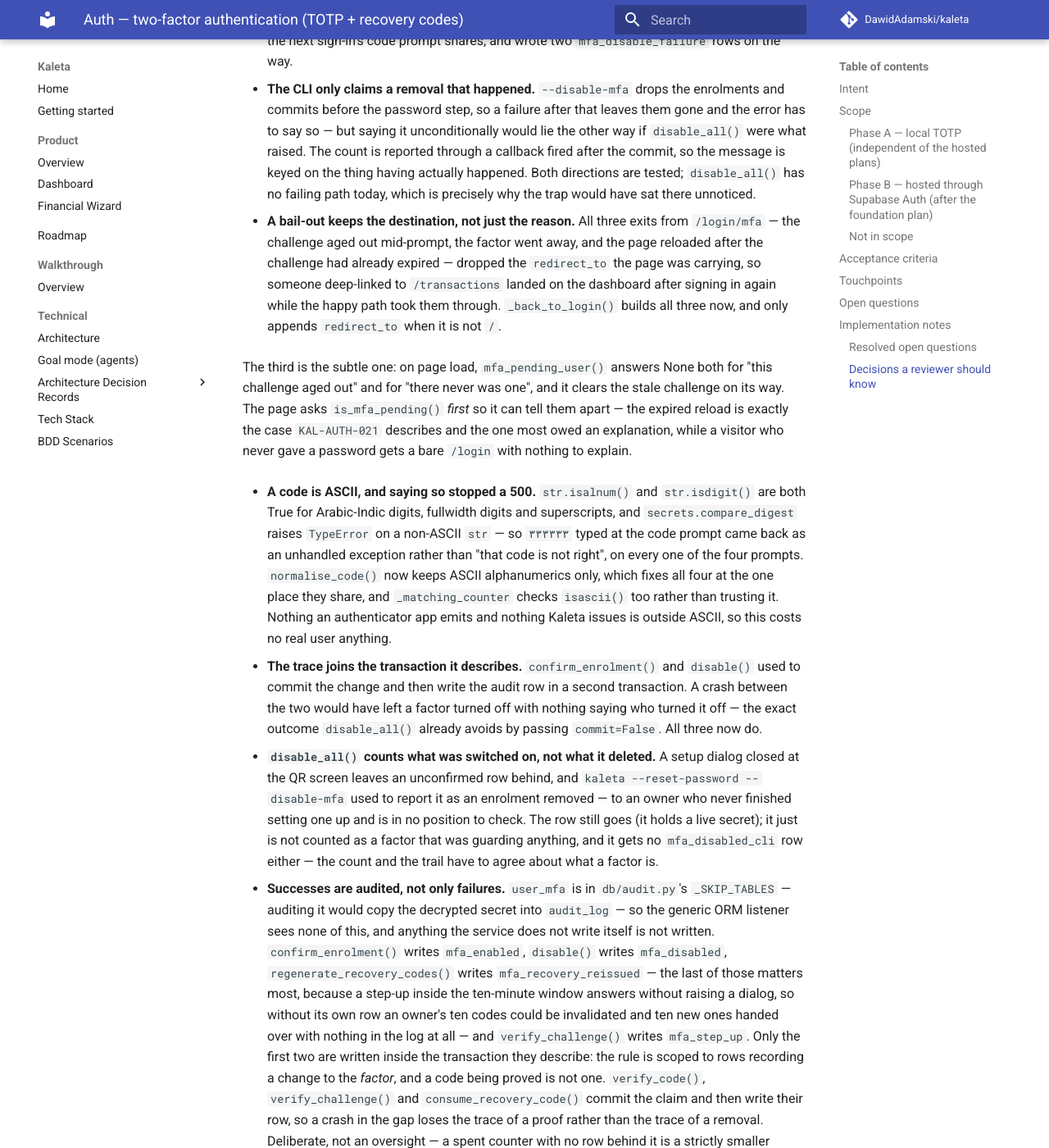
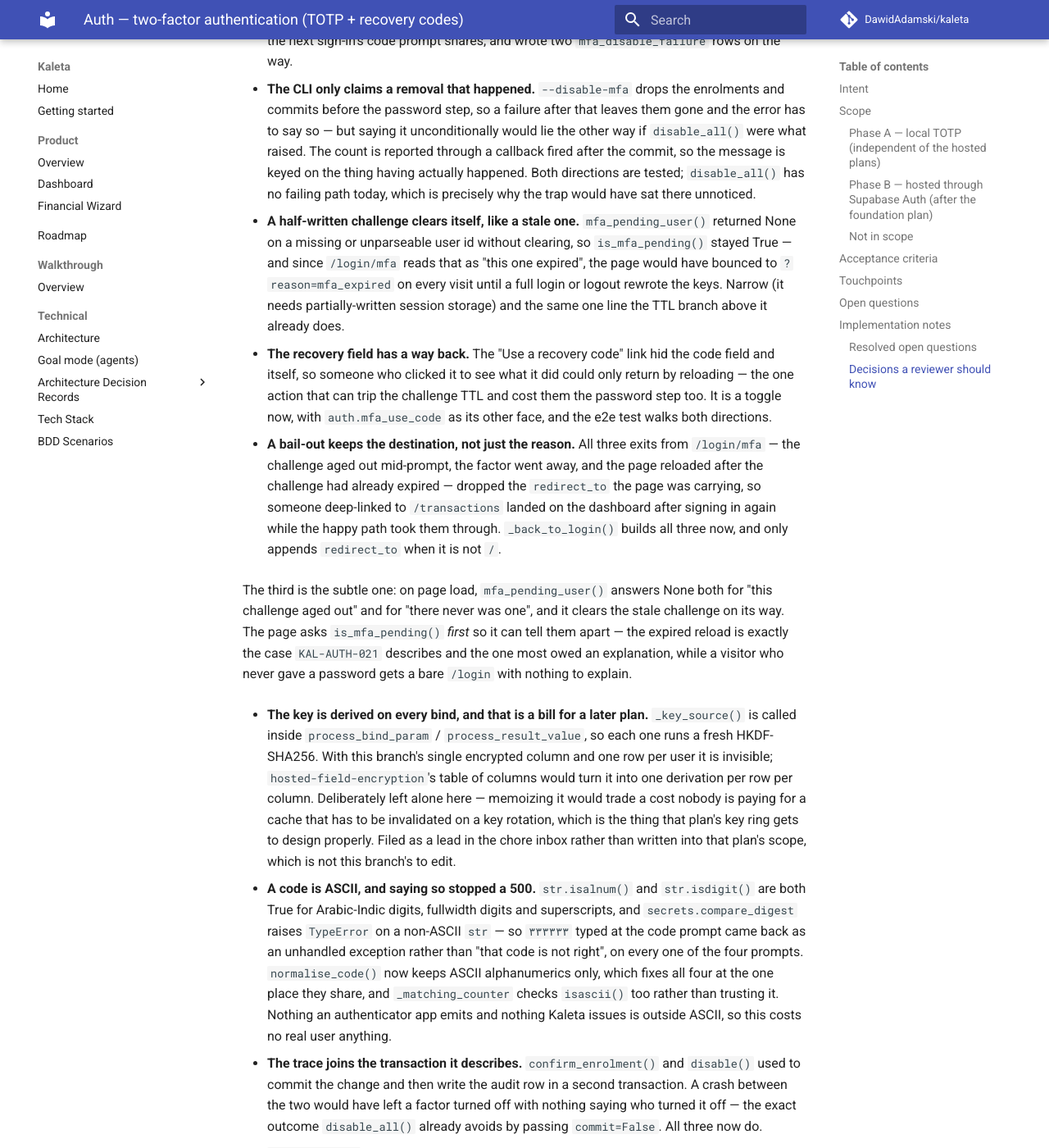
Before and after one commit to DawidAdamski/kaleta, an MkDocs documentation site: the page built from docs/plans/auth-two-factor.md, in a window 1280 px wide and 1400 px high, scrolled down 9298 px. Shown: the whole window at 82% size. Built offline with MkDocs 1.6.1 and Material for MkDocs 9.7.7, drawn with Linux system fonts in a browser that asks for light colours; comment, search, counter and statistics services are not loaded; some of the changed text lies outside the part shown.

Commit message:
fix(auth): a half-written challenge clears itself, and recovery has a way back
- `mfa_pending_user()` returned None on a missing or unparseable user id
  without clearing the challenge, so `is_mfa_pending()` stayed True — and
  `/login/mfa` reads that as "this one expired", so the page would have
  bounced to `?reason=mfa_expired` on every visit until a full login or
  logout rewrote the keys. Same one line the TTL branch above already does.
- "Use a recovery code" hid the code field and itself, leaving no way back
  except a reload — the one action that can trip the challenge TTL and cost
  the password step too. It is a toggle now, with `auth.mfa_use_code` as
  its other face; the e2e test walks both directions.

Scope corrections the review asked for, and it was right on both:

- the chore-inbox move (`docs/plans/chores.md`, `AGENTS.md`) is a change to
  the repo's process document and has nothing to do with two-factor auth.
  It is its own branch, `chore/chore-inbox-in-repo`.
- the note about `EncryptedString` re-deriving its key per bind was written
  into `hosted-field-encryption`'s Scope. Another plan's contract is not
  this branch's to edit; that file is byte-identical to main again and the
  observation is a lead in the chore inbox, with the reasoning kept here.
- the Implementation note read as if `global_db_restored` closed the
  session-factory leak. It closes the postgres half.

Co-Authored-By: Claude Opus 5 (1M context) <noreply@anthropic.com>

```diff
--- a/docs/plans/auth-two-factor.md
+++ b/docs/plans/auth-two-factor.md
@@ -471,6 +471,21 @@ item is built, and every executable acceptance criterion passes.
   directions are tested; `disable_all()` has no failing path today, which
   is precisely why the trap would have sat there unnoticed.
 
+- **A half-written challenge clears itself, like a stale one.**
+  `mfa_pending_user()` returned None on a missing or unparseable user id
+  without clearing, so `is_mfa_pending()` stayed True — and since
+  `/login/mfa` reads that as "this one expired", the page would have
+  bounced to `?reason=mfa_expired` on every visit until a full login or
+  logout rewrote the keys. Narrow (it needs partially-written session
+  storage) and the same one line the TTL branch above it already does.
+
+- **The recovery field has a way back.** The "Use a recovery code" link
+  hid the code field and itself, so someone who clicked it to see what it
+  did could only return by reloading — the one action that can trip the
+  challenge TTL and cost them the password step too. It is a toggle now,
+  with `auth.mfa_use_code` as its other face, and the e2e test walks both
+  directions.
+
 - **A bail-out keeps the destination, not just the reason.** All three
   exits from `/login/mfa` — the challenge aged out mid-prompt, the factor
   went away, and the page reloaded after the challenge had already
@@ -486,6 +501,17 @@ item is built, and every executable acceptance criterion passes.
   reload is exactly the case `KAL-AUTH-021` describes and the one most
   owed an explanation, while a visitor who never gave a password gets a
   bare `/login` with nothing to explain.
+
+- **The key is derived on every bind, and that is a bill for a later
+  plan.** `_key_source()` is called inside `process_bind_param` /
+  `process_result_value`, so each one runs a fresh HKDF-SHA256. With this
+  branch's single encrypted column and one row per user it is invisible;
+  `hosted-field-encryption`'s table of columns would turn it into one
+  derivation per row per column. Deliberately left alone here — memoizing
+  it would trade a cost nobody is paying for a cache that has to be
+  invalidated on a key rotation, which is the thing that plan's key ring
+  gets to design properly. Filed as a lead in the chore inbox rather than
+  written into that plan's scope, which is not this branch's to edit.
 
 - **A code is ASCII, and saying so stopped a 500.** `str.isalnum()` and
   `str.isdigit()` are both True for Arabic-Indic digits, fullwidth digits
@@ -651,6 +677,14 @@ item is built, and every executable acceptance criterion passes.
   is what the skip was standing in for, and the flag stays covered on
   both backends.
 
+  Only half the leak is closed, and the note should not read as if it
+  were all of it: the fixture restores the factory under postgres, where
+  a shared URL exists to put back, and on the default SQLite run leaves
+  it pointing at the test's `tmp_path` file. That is the same leak the
+  two oldest cases already had — harmless while every test that matters
+  builds its own engine — but this branch took the count from two to six,
+  so it is in the chore inbox with the unconditional fix written out.
+
 - **The e2e test is one test, not four.** Enrolment changes how every
   later login on the shared e2e instance behaves, so the whole life of a
   factor runs in one place behind a fixture that clears every enrolment
```
Also changed, not shown: docs/plans/hosted-field-encryption.md (+0 -10 lines), 6 other files.
